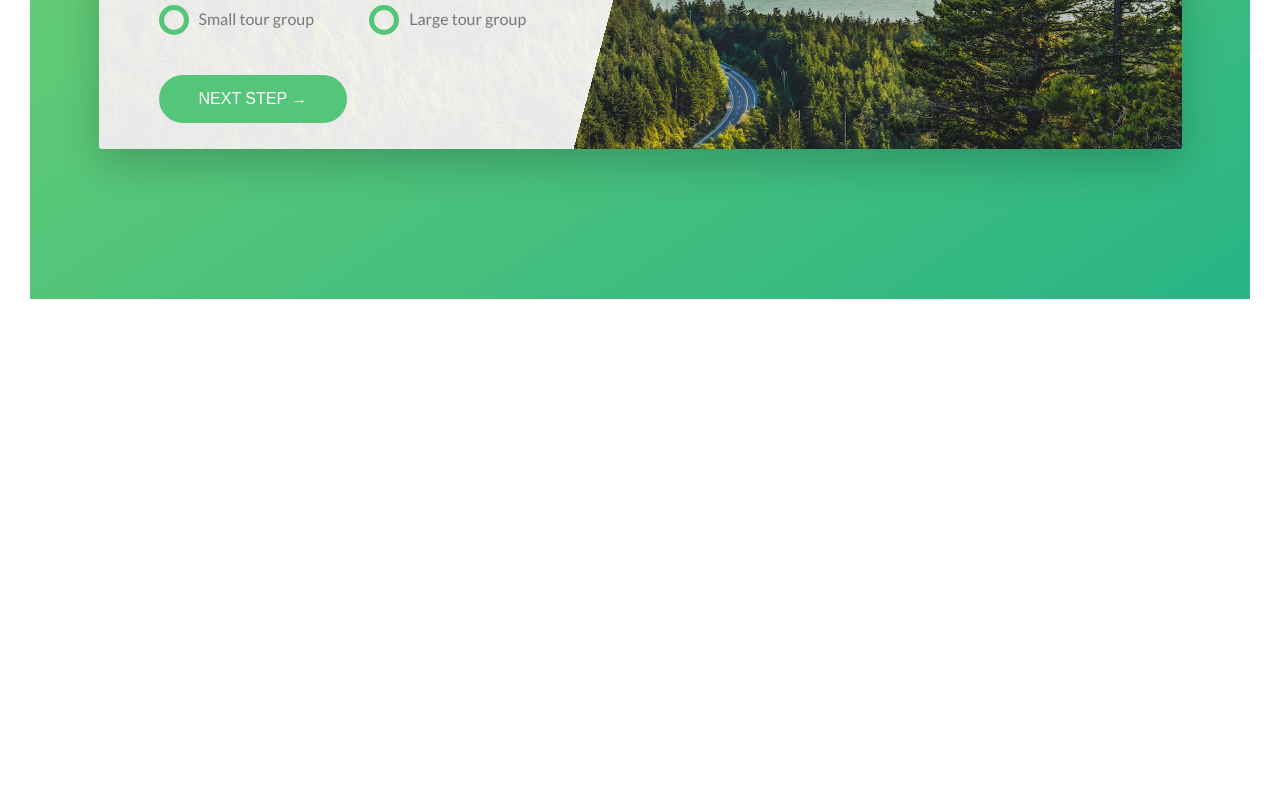
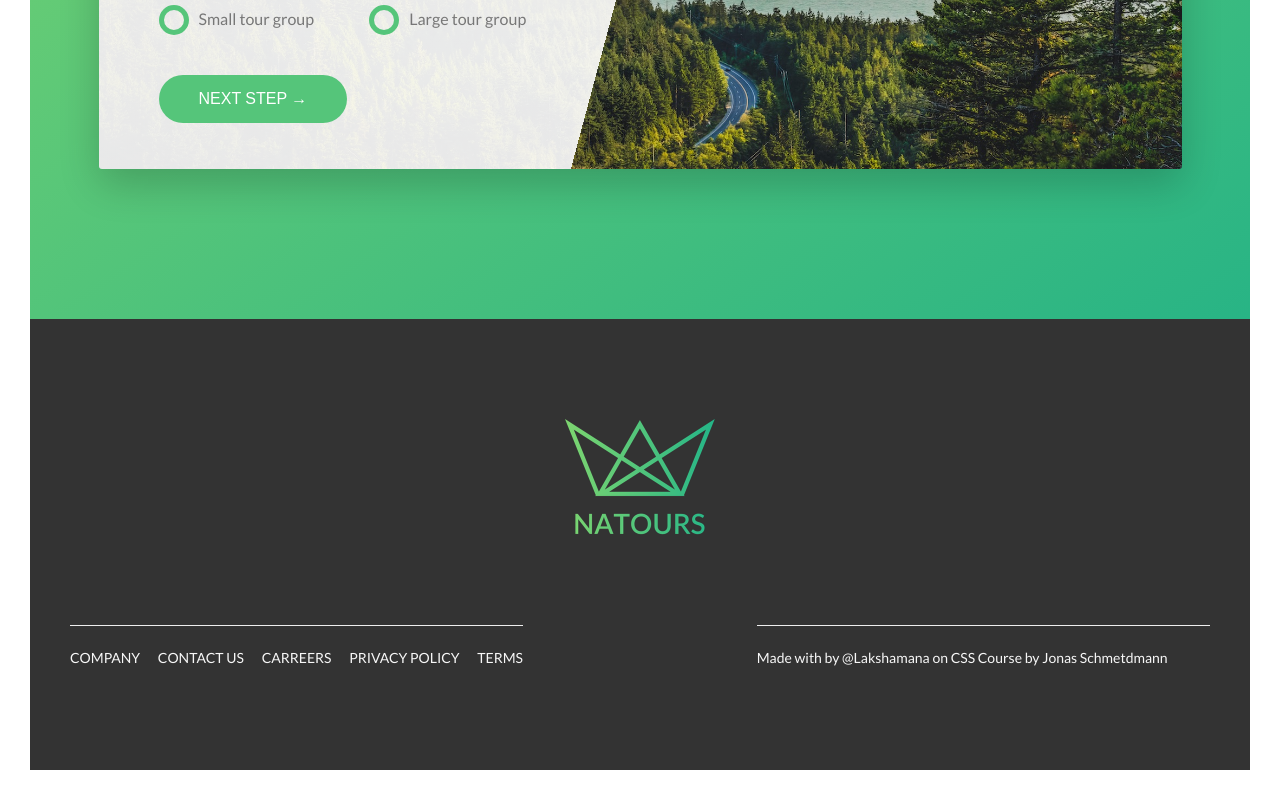
Before and after one commit to Lakshamana/Natours, a website: page index.html in a window 1280 px wide. Shown: the part 4995-5795 px from the top of the page. Before the commit the page ends 5324 px from the top, so only its background shows below. Drawn offline with Linux system fonts and the light colour scheme.

Commit message:
add footer

```diff
--- a/index.html
+++ b/index.html
@@ -260,7 +260,7 @@
                                         </label>
                                     </div>
                                 </div>
-                                <div class="form__group">
+                                <div class="form__group u-mb-medium">
                                     <button class="btn btn--green">Next Step &rarr;</button>
                                 </div>
                             </form>
@@ -269,5 +269,28 @@
                 </div>
             </section>
         </main>
+        <footer class="footer">
+            <div class="footer__logo-box">
+                <img class="footer__logo" src="img/logo-green-2x.png" alt="Logo">
+            </div>
+            <div class="row">
+                <div class="col-1-of-2">
+                    <div class="footer__navigation">
+                        <ul class="footer__list">
+                            <li class="footer__item"><a class="footer__link" href="#">Company</a></li>
+                            <li class="footer__item"><a class="footer__link" href="#">Contact us</a></li>
+                            <li class="footer__item"><a class="footer__link" href="#">Carreers</a></li>
+                            <li class="footer__item"><a class="footer__link" href="#">Privacy Policy</a></li>
+                            <li class="footer__item"><a class="footer__link" href="#">Terms</a></li>
+                        </ul>
+                    </div>
+                </div>
+                <div class="col-1-of-2">
+                    <p class="footer__copyright">
+                        Made with by @Lakshamana on CSS Course by Jonas Schmetdmann
+                    </p>
+                </div>
+            </div>
+        </footer>
     </body>
 </html>
--- a/sass/abstracts/_variables.scss
+++ b/sass/abstracts/_variables.scss
@@ -15,6 +15,7 @@ $color-grey-light-2: #eee;
 
 $color-grey-dark: #777;
 $color-grey-dark-2: #999;
+$color-grey-dark-3: #333;
 $color-white: #fff;
 
 // fonts
--- /dev/null
+++ b/sass/layout/_footer.scss
@@ -0,0 +1,60 @@
+.footer {
+  background-color: $color-grey-dark-3;
+  padding: 10rem 0;
+  font-size: 1.4rem;
+
+  &__logo-box {
+    text-align: center;
+    margin-bottom: 8rem;
+  }
+
+  &__logo {
+    width: 15rem;
+    height: auto;
+  }
+
+  &__navigation {
+    border-top: 1px solid $color-grey-light-2;
+    padding-top: 2rem;
+    display: inline-block;
+  }
+
+  &__list {
+    list-style: none;
+  }
+
+  &__item {
+    display: inline-block;
+
+    &:not(:last-child) {
+      margin-right: 1.5rem;
+    }
+  }
+
+  &__link {
+    &:link,
+    &:visited {
+      color: $color-grey-light-1;
+      text-decoration: none;
+      text-transform: uppercase;
+      display: inline-block;
+      transition: all .2s;
+      background-color: $color-grey-dark-3;
+    }
+
+    &:hover,
+    &:active {
+      color: $color-primary;
+      box-shadow: 0 1rem 2rem rgba($color-black, .4);
+      transform: rotate(5deg) scale(1.3);
+    }
+  }
+
+  &__copyright {
+    color: $color-grey-light-1;
+    border-top: 1px solid $color-grey-light-2;
+    padding-top: 2rem;
+    width: 83.94%;
+    float: right;
+  }
+}
--- a/sass/main.scss
+++ b/sass/main.scss
@@ -9,6 +9,7 @@
 
 @import 'layout/header';
 @import 'layout/grid';
+@import 'layout/footer';
 
 @import 'components/btn';
 @import 'components/composition';
--- a/sass/pages/_home.scss
+++ b/sass/pages/_home.scss
@@ -48,7 +48,7 @@
   background-size: 100%;
   border-radius: 3px;
   box-shadow: 0 1.5rem 4rem rgba($color-black, 0.2);
-  height: 50rem;
+  height: 52rem;
   width: 95%;
 
   &__form {
```
Also changed, not shown: css/style.css.
